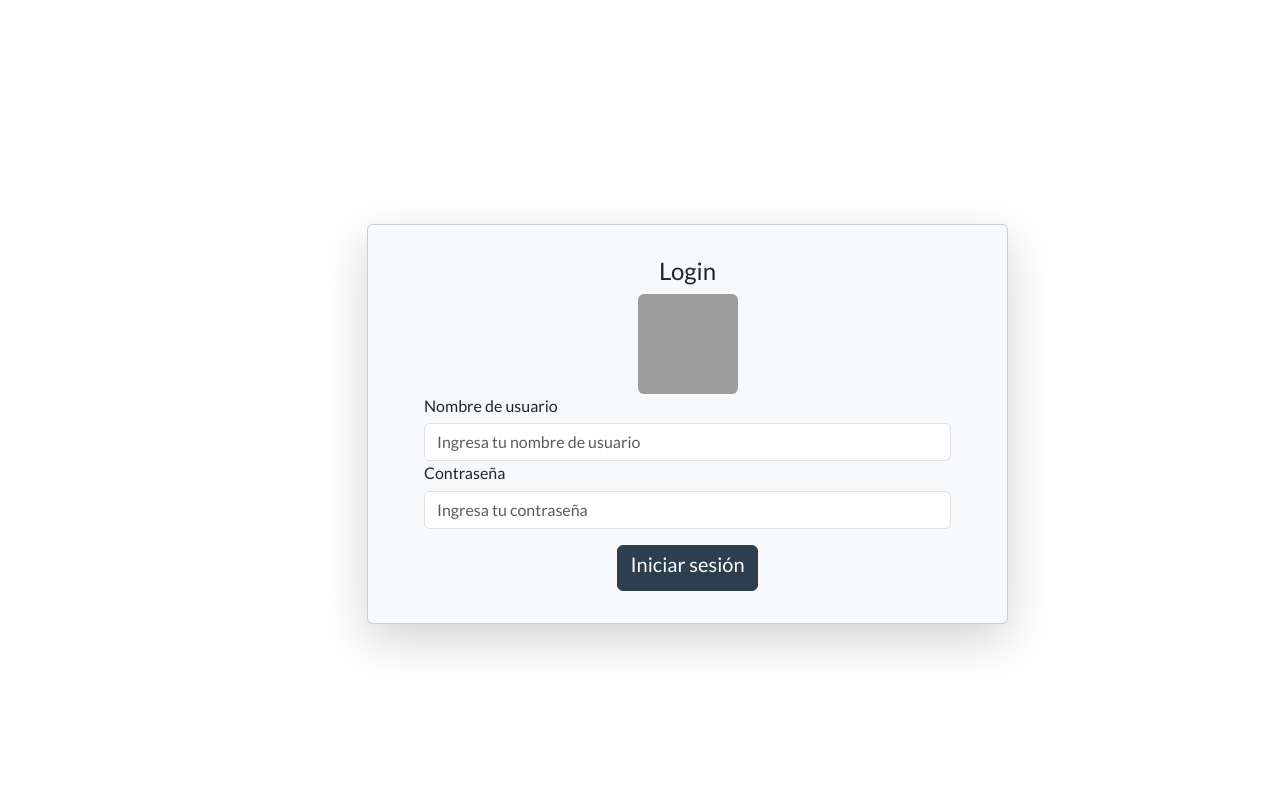
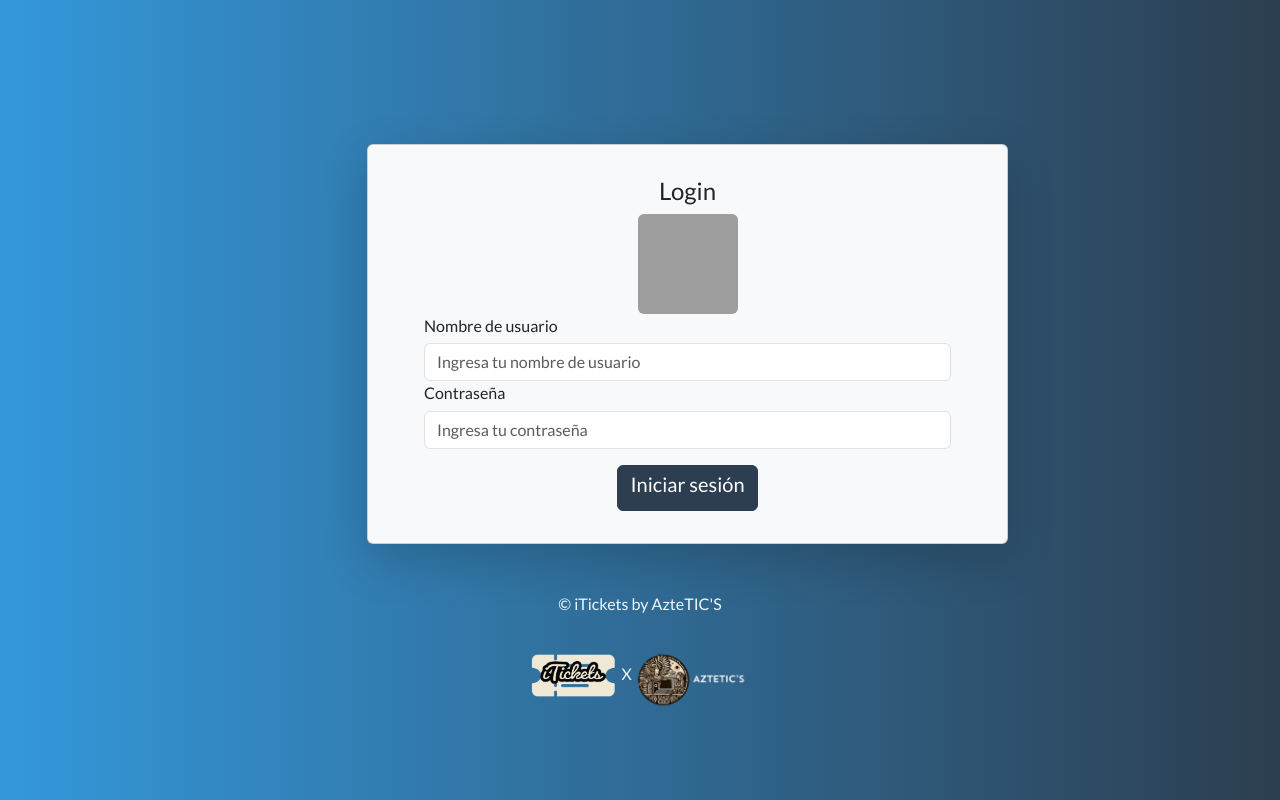
Before and after one commit to JONGOGG/iTicketsJ, a Node server app: page /login in a window 1280 px wide. Run offline with Node 20, Linux system fonts and the light colour scheme; some libraries are stand-ins or nearby versions; grey boxes are pictures that could not be loaded.

Commit message:
Diseño de login en el footer

```diff
--- /dev/null
+++ b/public/css/login.css
@@ -0,0 +1,6 @@
+body{
+    background: #2c3e50;
+background: -webkit-linear-gradient(to right, #3498db, #2c3e50);
+background: linear-gradient(to right, #3498db, #2c3e50);
+
+}
--- /dev/null
+++ b/public/css/pieLogin.css
@@ -0,0 +1,3 @@
+p{
+ color: aliceblue;
+}
--- /dev/null
+++ b/views/layout/pieLogin.ejs
@@ -0,0 +1,19 @@
+<!DOCTYPE html>
+<html lang="en">
+<head>
+    <meta charset="UTF-8">
+    <meta http-equiv="X-UA-Compatible" content="IE=edge">
+    <meta name="viewport" content="width=device-width, initial-scale=1.0">
+    <link rel="stylesheet" href="./css/pieLogin.css">
+    <title>Pie de pagina login</title>
+</head>
+<body>
+    <footer>
+        <div class="container text-center" >
+            <p >&copy; iTickets by AzteTIC'S  <br>
+
+            <img width ="90px" src="./assets/logoSystem.png" alt="" > X<img width ="120px" src="./assets/a.png" alt="">  </p>
+          </div>
+    </footer>
+</body>
+</html>
--- a/views/login.ejs
+++ b/views/login.ejs
@@ -5,6 +5,7 @@
 <meta http-equiv="X-UA-Compatible" content="IE=edge">
 <meta name="viewport" content="width=device-width, initial-scale=1.0">
 <link rel="stylesheet" href="./css/style.css">
+<link rel="stylesheet" href="./css/login.css">
       <title> </title>
 </head>
 <body class="d-flex align-items-center vh-100 m-0">
@@ -69,4 +70,6 @@
         </body>
         <script src="./js/boostrap.min.js"></script>
 
+<%- include('./layout/pieLogin')-%>
+
         </html>
```
Also changed, not shown: public/assets/a.png (added), public/assets/aztetic's.png (added).
